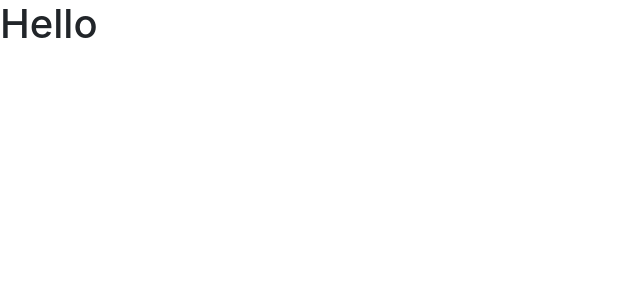
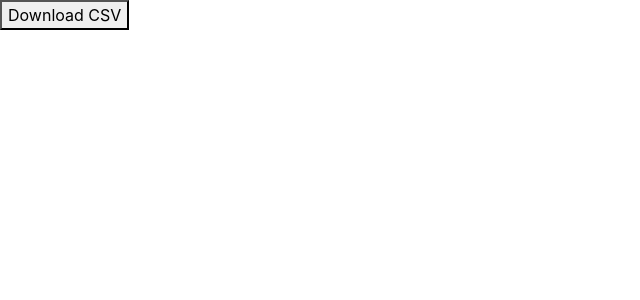
Before and after one commit to Kazi-Reazul-Islam/reactjs-fundamental-section02, a React (Create React App) app: page / in a window 1280 px wide. Shown: the top 300 px of the page, without its empty margins (0-640 px from the left). Built offline with nearby package versions, Linux system fonts and the light colour scheme.

Commit message:
export-from-json

```diff
--- a/src/App.js
+++ b/src/App.js
@@ -1,9 +1,36 @@
 import React from "react";
-import ReactHtmlParser from "react-html-parser";
+import exportFromJSON from "export-from-json";
 
 function App() {
-  let htmlString = "<h1>Hello</h1>";
-  return <div>{ReactHtmlParser(htmlString)}</div>;
+  const downLoadCSV = () => {
+    const data = [
+      { Name: "Reazul", Age: "23", Occupation: "Student", City: "Khulna" },
+      { Name: "Nazim", Age: "25", Occupation: "Teacher", City: "Dhaka" },
+      {
+        Name: "Shakib",
+        Age: "21",
+        Occupation: "Cricket Player",
+        City: "Barishal",
+      },
+      {
+        Name: "Dhony",
+        Age: "25",
+        Occupation: "Cricket Player",
+        City: "Dinajpur",
+      },
+      { Name: "Rubel", Age: "26", Occupation: "Student", City: "Others" },
+    ];
+    const fileName = "mycsv";
+    const exportType = exportFromJSON.types.csv;
+
+    exportFromJSON({ data, fileName, exportType });
+  };
+
+  return (
+    <div>
+      <button onClick={downLoadCSV}>Download CSV</button>
+    </div>
+  );
 }
 
 export default App;
```
